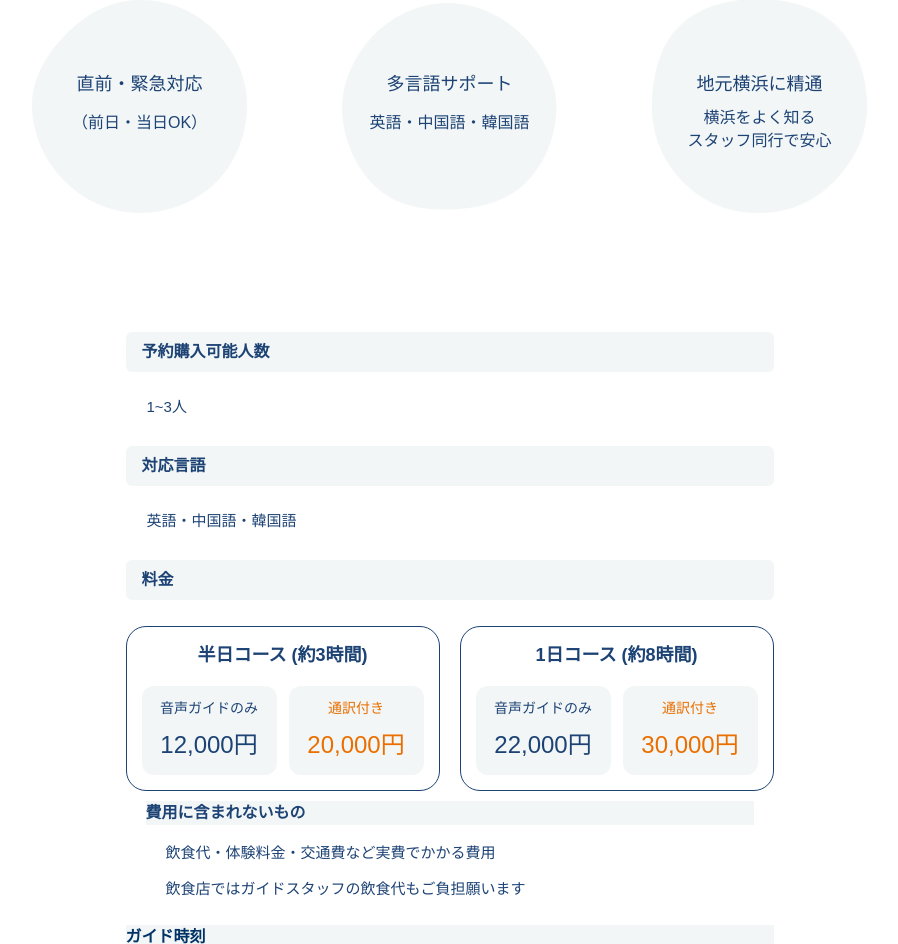
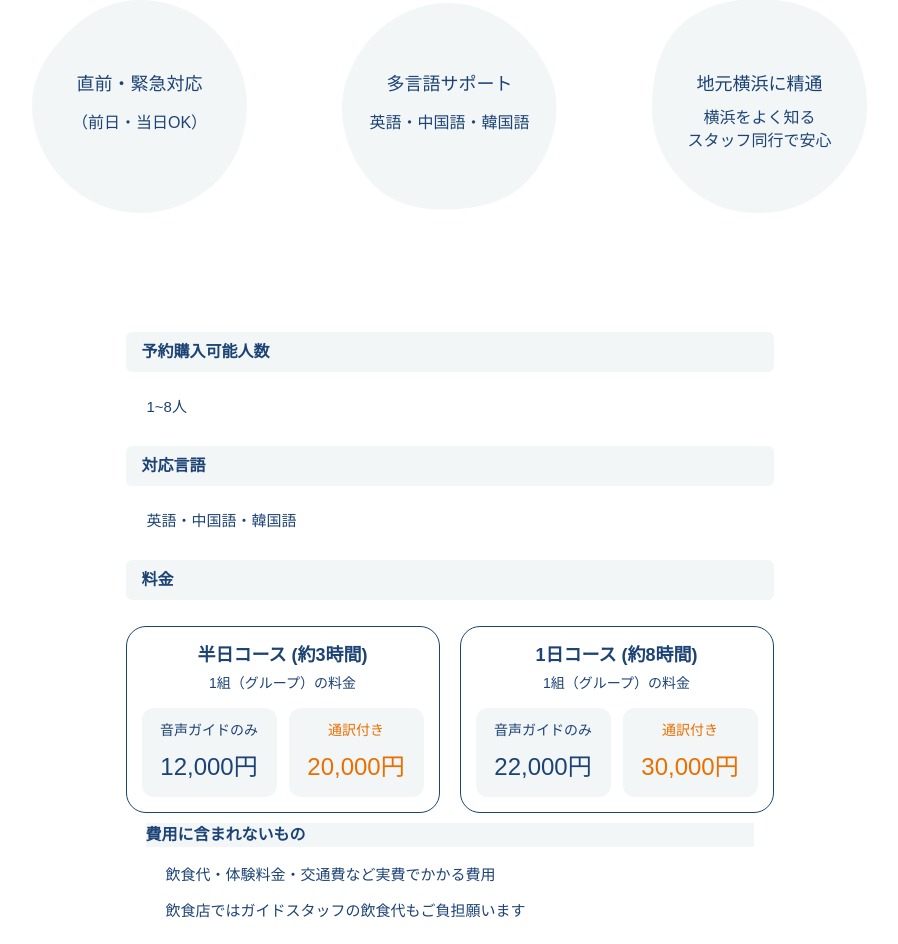
Before and after one commit to KUNI928doll/YokohamaConciergeHP, a WordPress theme: template page-service-tour-guide.php in a window 1280 px wide. Shown: the part 2672-3616 px from the top of the page, without its empty margins (183-1081 px from the left). Run offline with PHP 8.4 and a stand-in for WordPress, Linux system fonts and the light colour scheme; the site name, menu and one post (Sample post) are stand-ins, and other content is empty; some libraries are stand-ins or nearby versions; some web fonts are replaced.

Commit message:
fix: 観光ガイドサービスの人数上限を3名から8名に変更し、コース料金に「1組（グループ）の料金」を追加
Co-Authored-By: Claude Opus 5.5 <noreply@anthropic.com>

```diff
--- a/page-reservation.php
+++ b/page-reservation.php
@@ -70,7 +70,7 @@ get_header();
         </tr>
       </tbody>
     </table>
-    <p class="reservation__price-note">※ 3名1組までの料金です。内容詳細は観光ガイドサービスページをご参照ください。</p>
+    <p class="reservation__price-note">※ 8名1組までの料金です。内容詳細は観光ガイドサービスページをご参照ください。</p>
     <p class="reservation__price-note">※ 各施設の入場料金がある施設については、各施設で実費精算でお願いします。（ハマナビ料金には含まれておりません）</p>
   </div>
 
--- a/page-service-tour-guide.php
+++ b/page-service-tour-guide.php
@@ -512,7 +512,7 @@ get_header();
                 <div class="guide-fee__info">
                     <div class="guide-fee__info-item">
                         <h3 class="guide-fee__info-title">予約購入可能人数</h3>
-                        <p class="guide-fee__info-text">1~3人</p>
+                        <p class="guide-fee__info-text">1~8人</p>
                     </div>
                     <div class="guide-fee__info-item">
                         <h3 class="guide-fee__info-title">対応言語</h3>
@@ -524,6 +524,7 @@ get_header();
                     <div class="guide-fee__courses">
                         <div class="guide-fee__course">
                             <h3 class="guide-fee__course-title">半日コース (約3時間)</h3>
+                            <p class="guide-fee__course-note">1組（グループ）の料金</p>
                             <div class="guide-fee__options">
                                 <div class="guide-fee__option">
                                     <span class="guide-fee__option-label">音声ガイドのみ</span>
@@ -538,6 +539,7 @@ get_header();
 
                         <div class="guide-fee__course">
                             <h3 class="guide-fee__course-title">1日コース (約8時間)</h3>
+                            <p class="guide-fee__course-note">1組（グループ）の料金</p>
                             <div class="guide-fee__options">
                                 <div class="guide-fee__option">
                                     <span class="guide-fee__option-label">音声ガイドのみ</span>
--- a/page-terms.php
+++ b/page-terms.php
@@ -61,7 +61,7 @@ get_header();
                 <li>動画ガイド（1日）：22,000円</li>
                 <li>通訳ガイド付（1日）：30,000円</li>
             </ul>
-            <p class="privacy-page__text privacy-page__note">ガイド案内は 1組3名まで とし、4名以上の案内は行いません。<br>※交通費・入場料等は別途利用者負担。</p>
+            <p class="privacy-page__text privacy-page__note">ガイド案内は 1組8名まで とし、9名以上の案内は行いません。<br>※交通費・入場料等は別途利用者負担。</p>
 
             <h3 class="privacy-page__subheading">2. 予約代行サービス料金</h3>
             <ul class="privacy-page__list">
--- a/scss/pages/_service-tour-guide.scss
+++ b/scss/pages/_service-tour-guide.scss
@@ -903,6 +903,18 @@
 
         color: var(--color-main);
         margin-bottom: 17px;
+        text-align: center;
+        font-family: var(--font-sub);
+    }
+
+    .guide-fee__course-title:has(+ .guide-fee__course-note) {
+        margin-bottom: 4px;
+    }
+
+    .guide-fee__course-note {
+        font-size: 1.4rem;
+        color: var(--color-main);
+        margin-bottom: 14px;
         text-align: center;
         font-family: var(--font-sub);
     }
```
Also changed, not shown: css/style.css, 2 other files.
